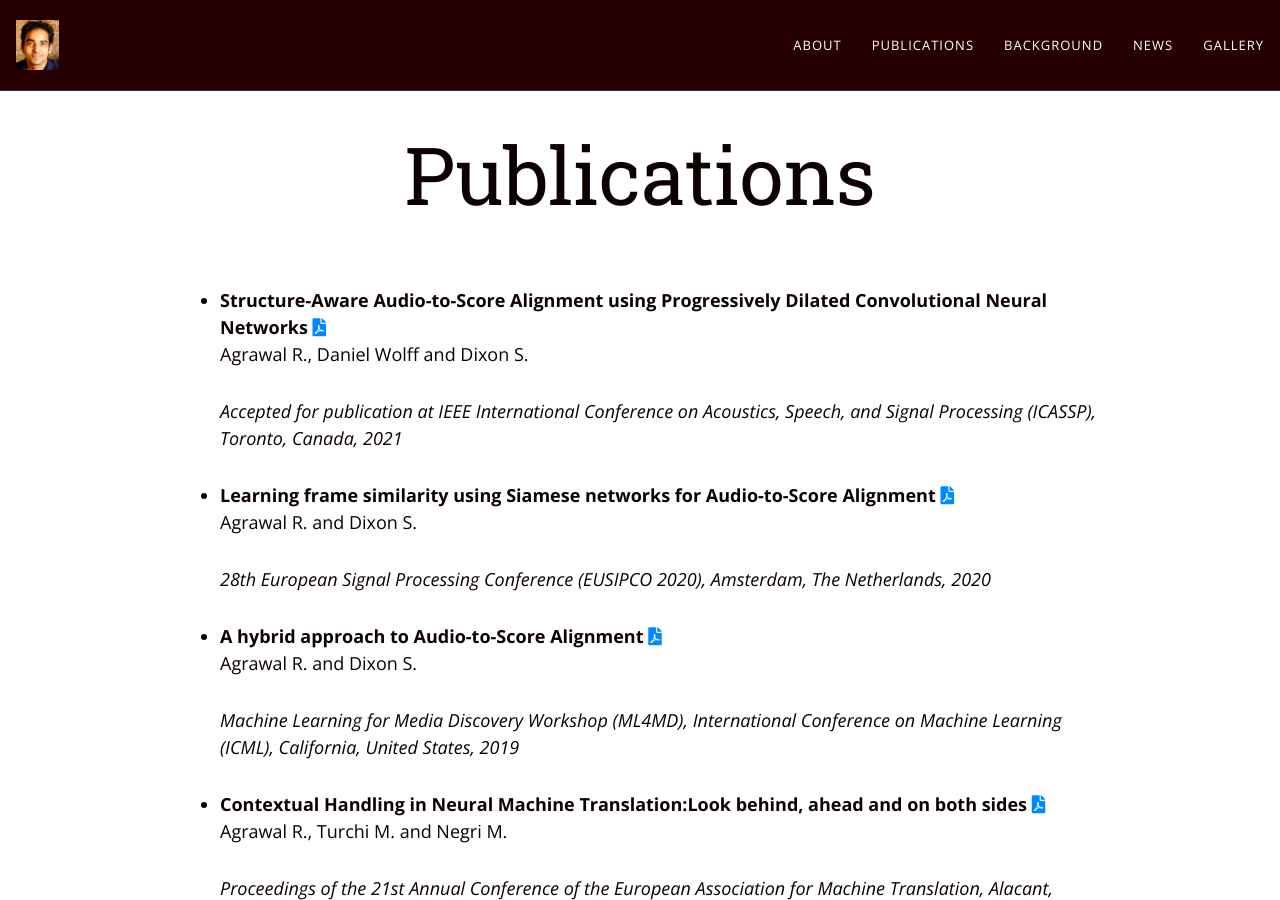
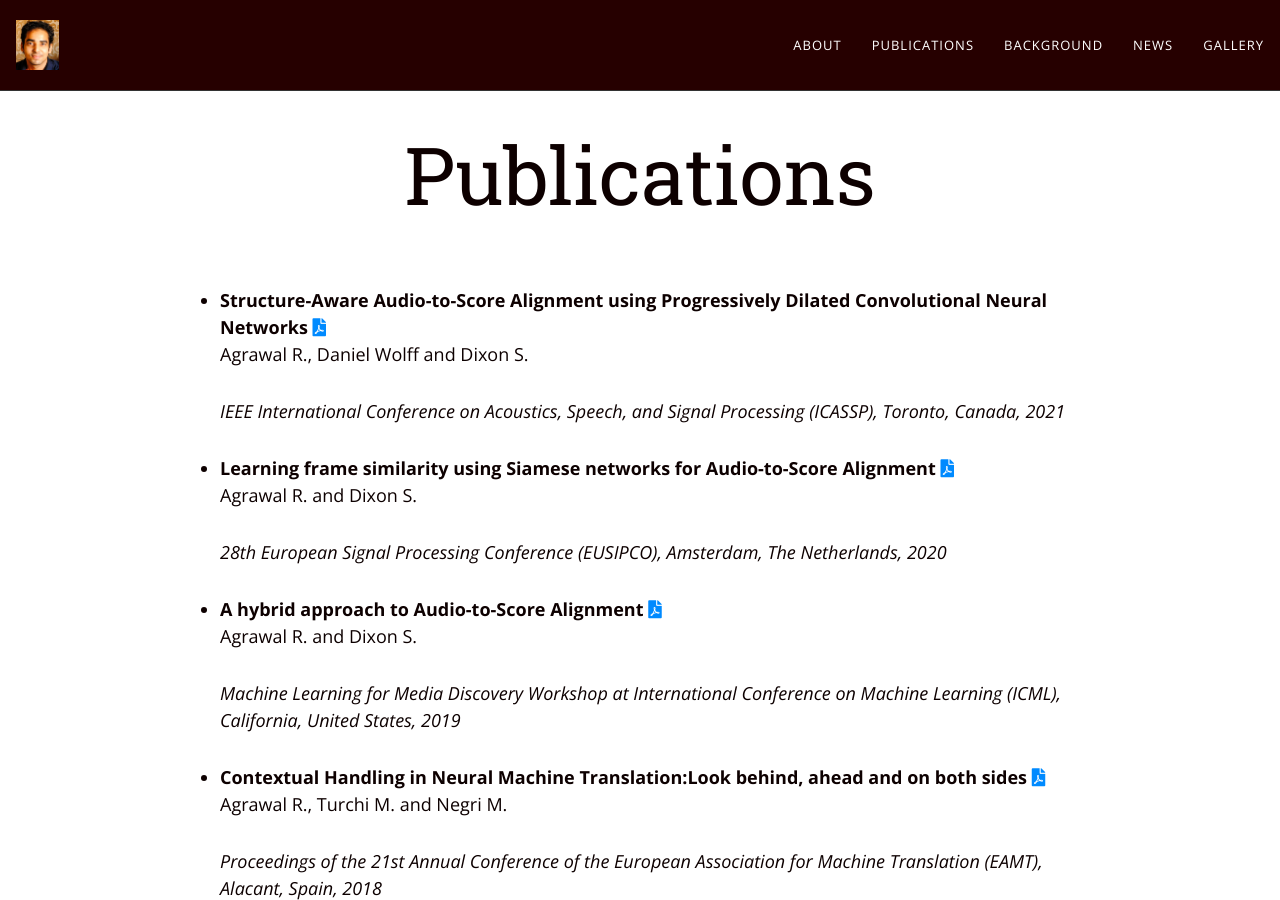
Before and after one commit to rragrawal/rragrawal.github.io, a Jekyll site: the page built from publications.md, in a window 1280 px wide and 900 px high. Built offline with Jekyll 4.4.1, drawn with Linux system fonts in a browser that asks for light colours; nearby versions of some CDN libraries; some of the changed text lies outside the part shown.

Commit message:
Update publications.md

```diff
--- a/publications.md
+++ b/publications.md
@@ -6,19 +6,19 @@ title: "Publications"
 * {: .spaced :} **Structure-Aware Audio-to-Score Alignment using Progressively Dilated Convolutional Neural Networks** [<i class="fas fa-file-pdf"></i>](https://arxiv.org/abs/2102.00382)
   Agrawal R., Daniel Wolff and Dixon S.
 
-  *Accepted for publication at IEEE International Conference on Acoustics, Speech, and Signal Processing (ICASSP), Toronto, Canada, 2021*
+  *IEEE International Conference on Acoustics, Speech, and Signal Processing (ICASSP), Toronto, Canada, 2021*
 * {: .spaced :} **Learning frame similarity using Siamese networks for Audio-to-Score Alignment** [<i class="fas fa-file-pdf"></i>](https://www.eurasip.org/Proceedings/Eusipco/Eusipco2020/pdfs/0000141.pdf)
   Agrawal R. and Dixon S.
 
-  *28th European Signal Processing Conference (EUSIPCO 2020), Amsterdam, The Netherlands, 2020*
+  *28th European Signal Processing Conference (EUSIPCO), Amsterdam, The Netherlands, 2020*
 * {: .spaced :} **A hybrid approach to Audio-to-Score Alignment** [<i class="fas fa-file-pdf"></i>](https://www.eecs.qmul.ac.uk/~simond/pub/2019/Agrawal-Dixon-ML4MD-2019.pdf)
   Agrawal R. and Dixon S.
 
-  *Machine Learning for Media Discovery Workshop (ML4MD), International Conference on Machine Learning (ICML), California, United States, 2019*
+  *Machine Learning for Media Discovery Workshop at International Conference on Machine Learning (ICML), California, United States, 2019*
 * {: .spaced :} **Contextual Handling in Neural Machine Translation:Look behind, ahead and on both sides** [<i class="fas fa-file-pdf"></i>](https://cris.fbk.eu/retrieve/handle/11582/314425/23380/EAMT2018-Proceedings_03.pdf)
   Agrawal R., Turchi M. and Negri M.
 
-  *Proceedings of the 21st Annual Conference of the European Association for Machine Translation, Alacant, Spain, 2018*
+  *Proceedings of the 21st Annual Conference of the European Association for Machine Translation (EAMT), Alacant, Spain, 2018*
 * {: .spaced :} **Multi-source Transformer with combined losses for Automatic Post-Editing** [<i class="fas fa-file-pdf"></i>](https://www.aclweb.org/anthology/W18-6471.pdf)
   Tebbifakhr A., Agrawal R., Negri M. and Turchi M.
 
```
